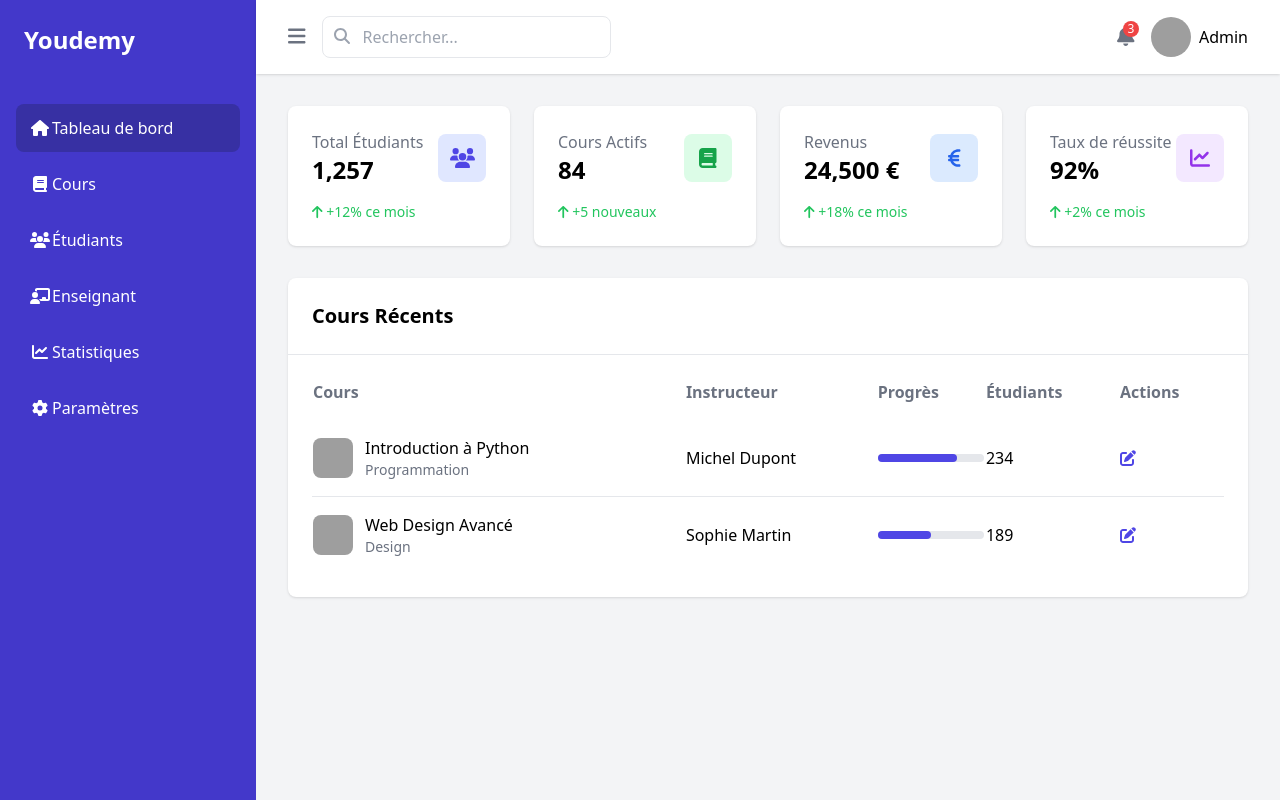
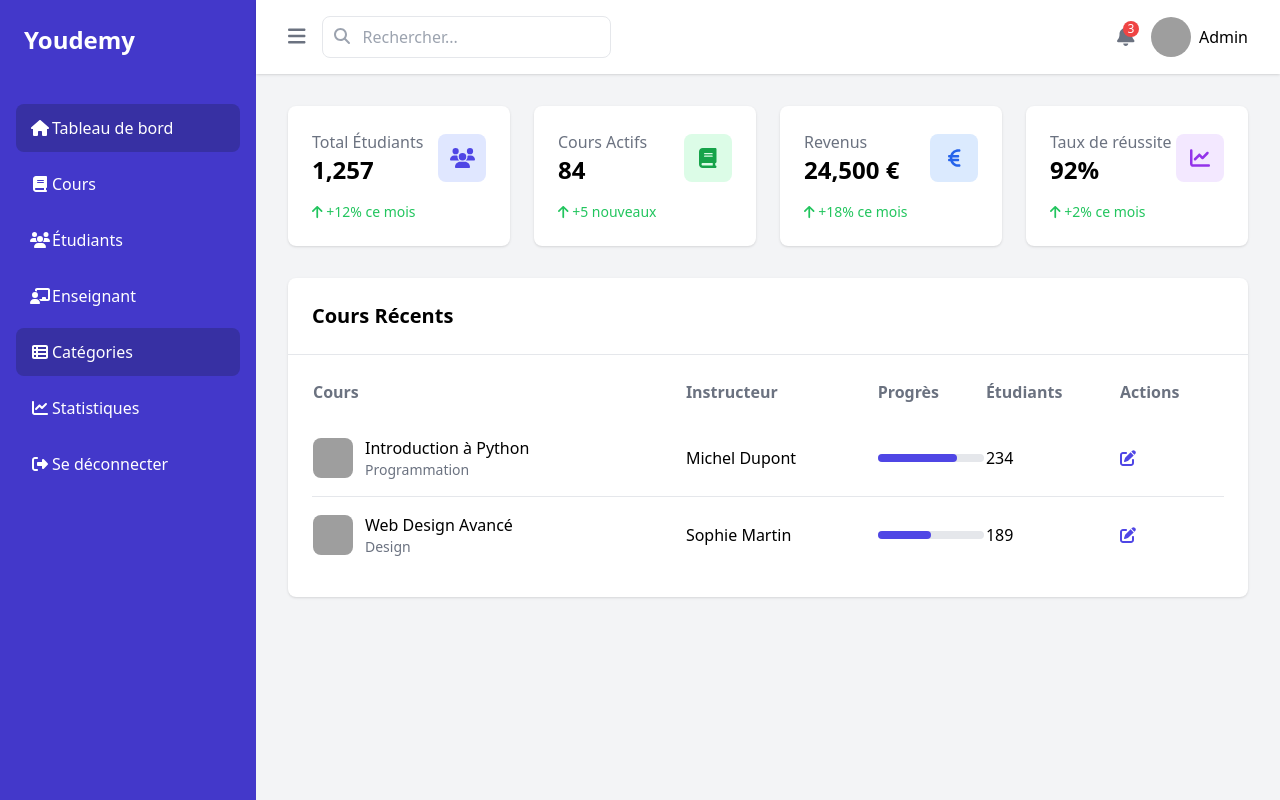
Before and after one commit to houssamlambara/Youdemy, a PHP site: page /front_end/admin.php in a window 1280 px wide. Run offline with PHP 8.4, Linux system fonts and the light colour scheme; some libraries are stand-ins or nearby versions; grey boxes are pictures that could not be loaded.

Commit message:
admin dashboard

```diff
--- a/front_end/admin.php
+++ b/front_end/admin.php
@@ -22,7 +22,7 @@
                         <i class="fas fa-home w-6"></i>
                         <span>Tableau de bord</span>
                     </a>
-                    <a href="./cours.php" class="flex items-center p-3 hover:bg-indigo-800 rounded-lg transition-colors">
+                    <a href="./addcours.php" class="flex items-center p-3 hover:bg-indigo-800 rounded-lg transition-colors">
                         <i class="fas fa-book w-6"></i>
                         <span>Cours</span>
                     </a>
@@ -34,13 +34,17 @@
                         <i class="fas fa-chalkboard-teacher w-6"></i>
                         <span>Enseignant</span>
                     </a>
+                    <a href="./categorie.php" class="flex items-center p-3 bg-indigo-800 rounded-lg">
+                        <i class="fas fa-th-list w-6"></i>
+                        <span>Catégories</span>
+                    </a>
                     <a href="./statistique.php" class="flex items-center p-3 hover:bg-indigo-800 rounded-lg transition-colors">
                         <i class="fas fa-chart-line w-6"></i>
                         <span>Statistiques</span>
                     </a>
-                    <a href="#" class="flex items-center p-3 hover:bg-indigo-800 rounded-lg transition-colors">
-                        <i class="fas fa-cog w-6"></i>
-                        <span>Paramètres</span>
+                    <a href="../index.php" class="flex items-center p-3 hover:bg-indigo-800 rounded-lg transition-colors">
+                        <i class="fas fa-sign-out-alt w-6"></i>
+                        <span>Se déconnecter</span>
                     </a>
                 </div>
             </nav>
```
